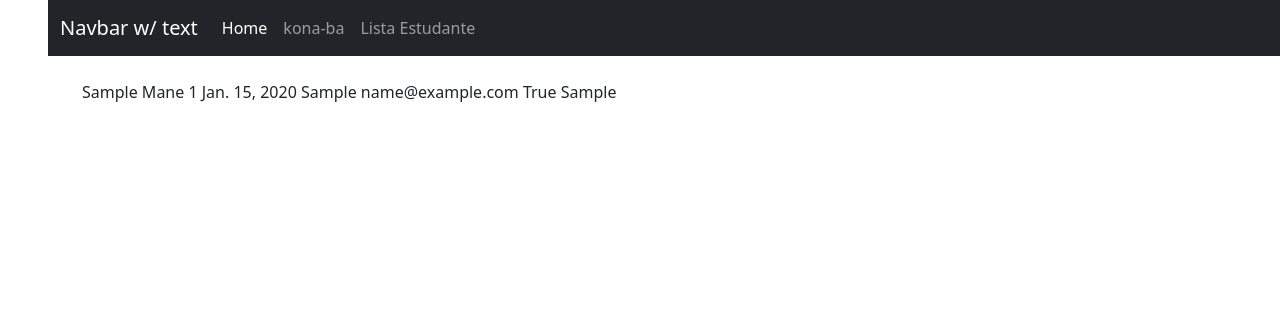
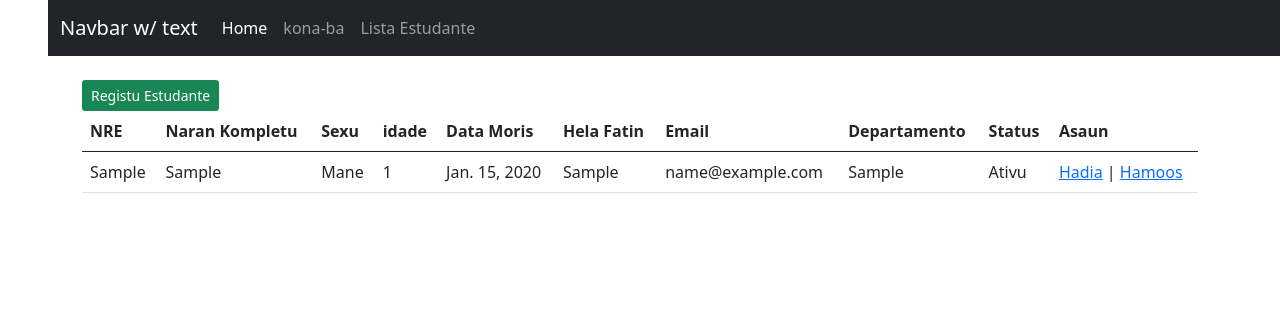
Before and after one commit to abindacarmo/learning-django-crud, a Django app: page /lista_estudante/ in a window 1280 px wide. Shown: the top 316 px of the page. Run offline with Django 5.2, Linux system fonts and the light colour scheme; tables that the repository leaves empty hold one stand-in row (values such as "Sample post"); some libraries are stand-ins or nearby versions.

Commit message:
feat: improve UI with bordered table, bootstrap buttons, and add form

```diff
--- a/App/views.py
+++ b/App/views.py
@@ -1,5 +1,7 @@
-from django.shortcuts import render
+from django.shortcuts import render, redirect
 from App.models import Estudante
+from App.forms import EstudanteForm
+from django.contrib import messages
 
 # Create your views here.
 
@@ -16,3 +18,15 @@ def lista_estudante(request):
         "estudantes" : estudante
     }
     return render(request, "lista_estudante.html", context)
+
+def add_estudante(request):
+    if request.method == "POST":
+        form = EstudanteForm(request.POST)
+        if form.is_valid():
+            form.save()
+            messages.success(request, "dados rai ho susesu!")
+            return redirect("lista")
+
+    return render(request, "add_estudante.html", {
+        "form" : EstudanteForm()
+    })
--- a/practice_django/urls.py
+++ b/practice_django/urls.py
@@ -8,5 +8,6 @@ urlpatterns = [
     path("admin/", admin.site.urls),
     path("home/", views.home, name="home"),
     path("konabaa/", views.konabaaa, name="kona-ba"),
-    path("lista_estudante/", views.lista_estudante, name="lista")
+    path("lista_estudante/", views.lista_estudante, name="lista"),
+    path("aumenta_estudante", views.add_estudante, name="input_estudante")
 ]
--- a/template/lista_estudante.html
+++ b/template/lista_estudante.html
@@ -2,7 +2,7 @@
 
 {% block content %}
 
-    {% for student in estudantes %}
+    <!-- {% for student in estudantes %}
         {{ student.naran_aluno }}
         {{ student.sexu }}
         {{ student.idade }}
@@ -11,6 +11,52 @@
         {{ student.email }}
         {{ student.status }}
         {{ student.naran_dep }}
-    {% endfor %}
+    {% endfor %} -->
+
+    <a href="{% url 'input_estudante' %}" class="btn btn-sm bg-success text-white">Registu Estudante</a>
+
+    <table class="table">
+        <thead>
+            <tr>
+            <th>NRE</th>
+            <th>Naran Kompletu</th>
+            <th>Sexu</th>
+            <th>idade</th>
+            <th>Data Moris</th>
+            <th>Hela Fatin</th>
+            <th>Email</th>
+            <th>Departamento</th>
+            <th>Status</th>
+            <th>Asaun</th>
+        </tr>
+        </thead>
+        <tbody>
+            {% for student in estudantes %}
+            <tr>
+                <td>{{student.nre}}</td>
+                <td>{{ student.naran_aluno }}</td>
+                <td>{{ student.sexu }}</td>
+                <td>{{ student.idade }}</td>
+                <td>{{ student.data_moris }}</td>
+                <td>{{ student.hela_fatin }}</td>
+                <td>{{ student.email }}</td>
+                <td>{{ student.naran_dep }}</td>
+                <td>
+                    {% if student.status == True %}
+                        Ativu
+                    {% else %}
+                        La Ativu
+                    {% endif %}
+                </td>
+
+                <td>
+                    <a href="#">Hadia</a> |
+                    <a href="#">Hamoos</a>
+                </td>
+
+            </tr>
+            {% endfor %}
+        </tbody>
+    </table>
 
 {% endblock %}
```
Also changed, not shown: App/forms.py (added, +7 -0 lines), template/add_estudante.html (added, +19 -0 lines).
